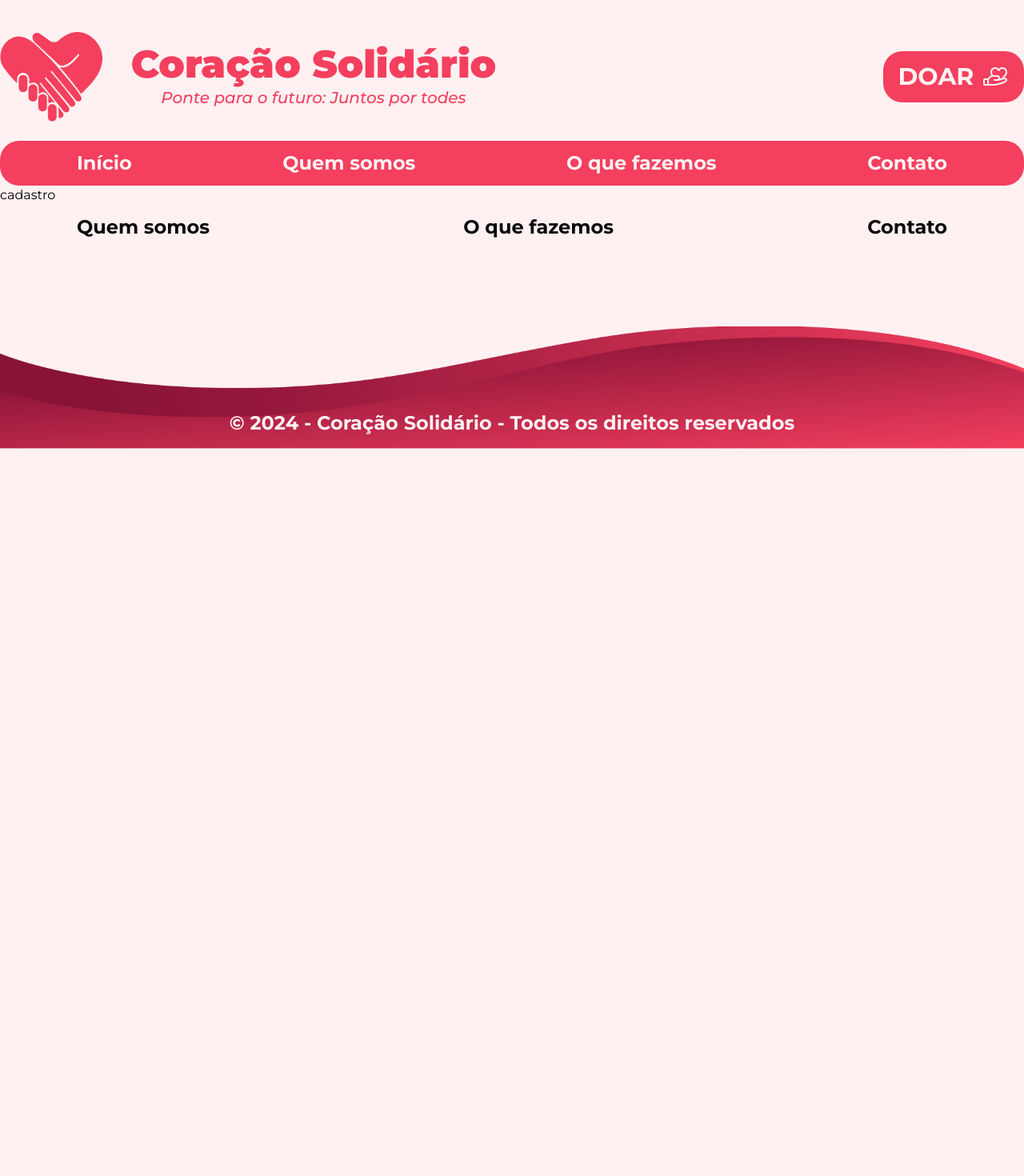
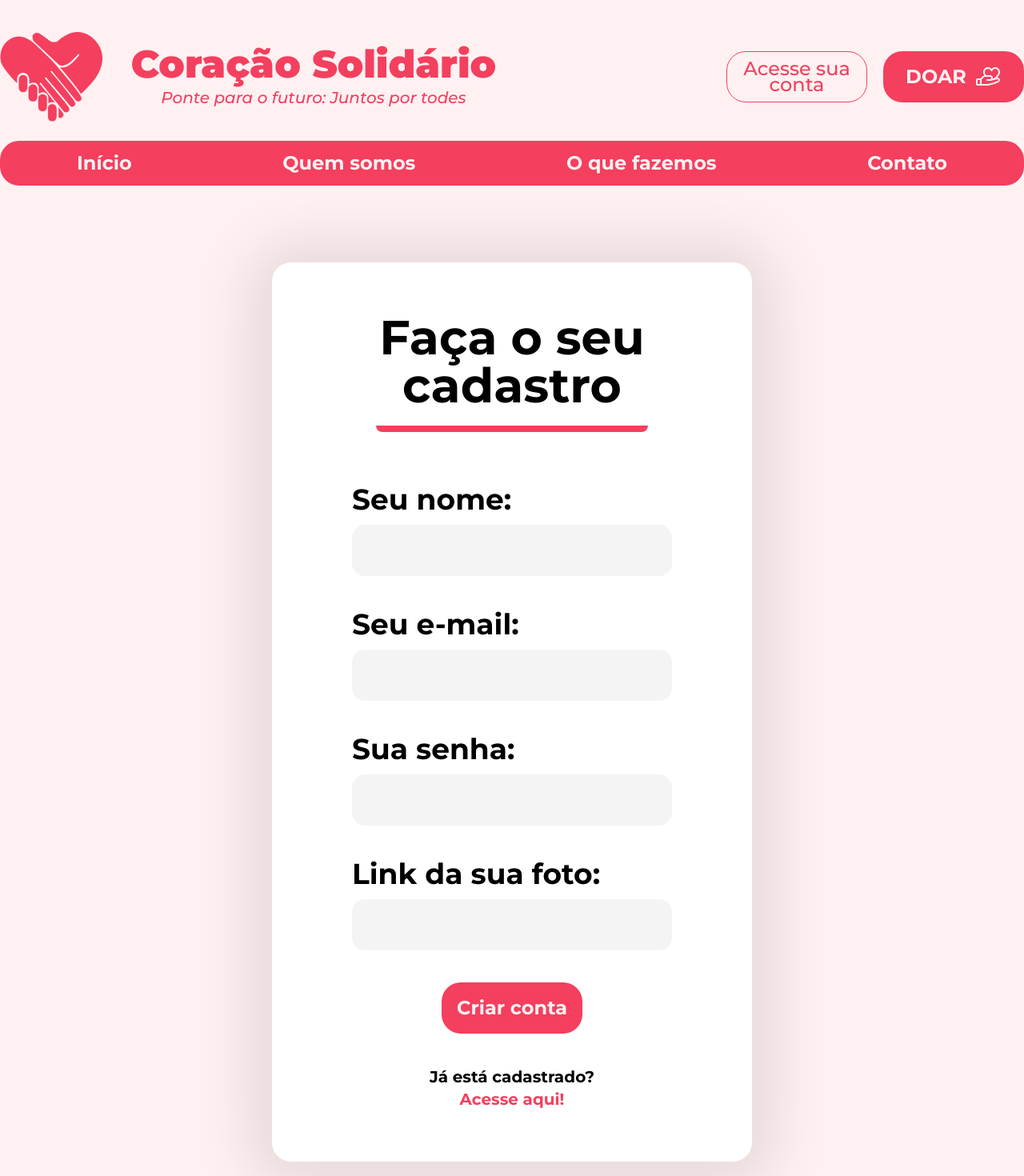
Before and after one commit to wellrenato12/CoracaoSolidarioFront, a React (Vite) app: page /register in a window 1280 px wide. Shown: the top 1470 px of the page at 80% size. Before the commit the page ends 800 px from the top, so only its background shows below. Built offline with nearby package versions, Linux system fonts and the light colour scheme.

Commit message:
Criando página cadastro

```diff
--- a/src/components/Header/Header.tsx
+++ b/src/components/Header/Header.tsx
@@ -1,6 +1,7 @@
 import { NavBar } from "../NavBar/NavBar";
 import logo from '../../assets/logo.png'
 import { HandHeart } from "@phosphor-icons/react";
+import { Link } from "react-router-dom";
 
 export function Header() {
   return (
@@ -13,10 +14,19 @@ export function Header() {
             <p className="font-montserrat text-xl text-rose-500 italic font-medium">Ponte para o futuro: Juntos por todes</p>
           </span>
         </div>
-        <button className="flex items-center justify-center gap-3 w-44 h-16 bg-rose-500 text-3xl font-bold rounded-3xl text-rose-50 hover:bg-red-700 hover:scale-110 transition-all">
-          DOAR
-          <HandHeart size={32} />
-        </button>
+        <div className="flex gap-5">
+          <Link to="/login">
+            <button className="w-44 h-16 text-2xl font-medium leading-5 border border-rose-500 rounded-3xl text-rose-500 hover:bg-rose-500 hover:text-rose-50 hover:scale-110 transition-all">
+              Acesse sua conta
+            </button>
+          </Link>
+          <Link to="/">
+            <button className="flex items-center justify-center gap-3 w-44 h-16 bg-rose-500 text-2xl font-bold rounded-3xl text-rose-50 hover:bg-red-700 hover:scale-110 transition-all">
+              DOAR
+              <HandHeart size={32} />
+            </button>
+          </Link>
+        </div>
       </div>
       <NavBar />
     </header>
--- a/src/pages/Login/login.tsx
+++ b/src/pages/Login/login.tsx
@@ -2,7 +2,7 @@ import { Link } from "react-router-dom";
 
 export function Login() {
   return (
-    <div className="flex flex-col items-center w-[600px] h-[750px] bg-white py-16 my-24 mx-auto rounded-3xl shadow-custom">
+    <div className="flex flex-col items-center w-[600px] bg-white py-16 my-24 mx-auto rounded-3xl shadow-custom">
       <h1 className="text-6xl font-bold border-b-8 pb-5 border-b-[#F43F5E] rounded-lg">Faça seu login</h1>
 
       <form className="mt-16 space-y-10 flex flex-col items-center">
@@ -21,7 +21,7 @@ export function Login() {
         </button>
 
         <span className="text-xl font-bold">
-          <h2 >Ainda não tem um cadastro?</h2>
+          <p>Ainda não tem um cadastro?</p>
           <Link className="text-rose-500 hover:text-red-700 transition-all" to="/register">Cadastre-se aqui!</Link>
         </span>
       </form>
--- a/src/pages/Register/register.tsx
+++ b/src/pages/Register/register.tsx
@@ -1,5 +1,40 @@
+import { Link } from "react-router-dom";
+
 export function Register() {
   return (
-    <h1>cadastro</h1>
+    <div className="flex flex-col items-center w-[600px] bg-white py-16 my-24 mx-auto rounded-3xl shadow-custom">
+      <h1 className="text-6xl text-center font-bold border-b-8 pb-5 w-[340px] border-b-[#F43F5E] rounded-lg">Faça o seu cadastro</h1>
+
+      <form className="mt-16 space-y-10 flex flex-col items-center">
+        <div className="flex flex-col gap-3">
+          <label className="text-4xl font-bold">Seu nome:</label>
+          <input className="bg-zinc-100 w-[400px] h-16 text-3xl px-2 rounded-2xl" type="email" />
+        </div>
+
+        <div className="flex flex-col gap-3">
+          <label className="text-4xl font-bold">Seu e-mail:</label>
+          <input className="bg-zinc-100 w-[400px] h-16 text-3xl px-2 rounded-2xl" type="password" />
+        </div>
+
+        <div className="flex flex-col gap-3">
+          <label className="text-4xl font-bold">Sua senha:</label>
+          <input className="bg-zinc-100 w-[400px] h-16 text-3xl px-2 rounded-2xl" type="password" />
+        </div>
+
+        <div className="flex flex-col gap-3">
+          <label className="text-4xl font-bold">Link da sua foto:</label>
+          <input className="bg-zinc-100 w-[400px] h-16 text-3xl px-2 rounded-2xl" type="password" />
+        </div>
+
+        <button className="w-44 h-16 bg-rose-500 text-2xl font-bold rounded-3xl text-rose-50 hover:bg-red-700 hover:scale-110 transition-all">
+          Criar conta
+        </button>
+
+        <span className="text-xl font-bold text-center">
+          <p>Já está cadastrado?</p>
+          <Link className="text-rose-500 hover:text-red-700 transition-all" to="/register">Acesse aqui!</Link>
+        </span>
+      </form>
+    </div>
   )
 }
```
